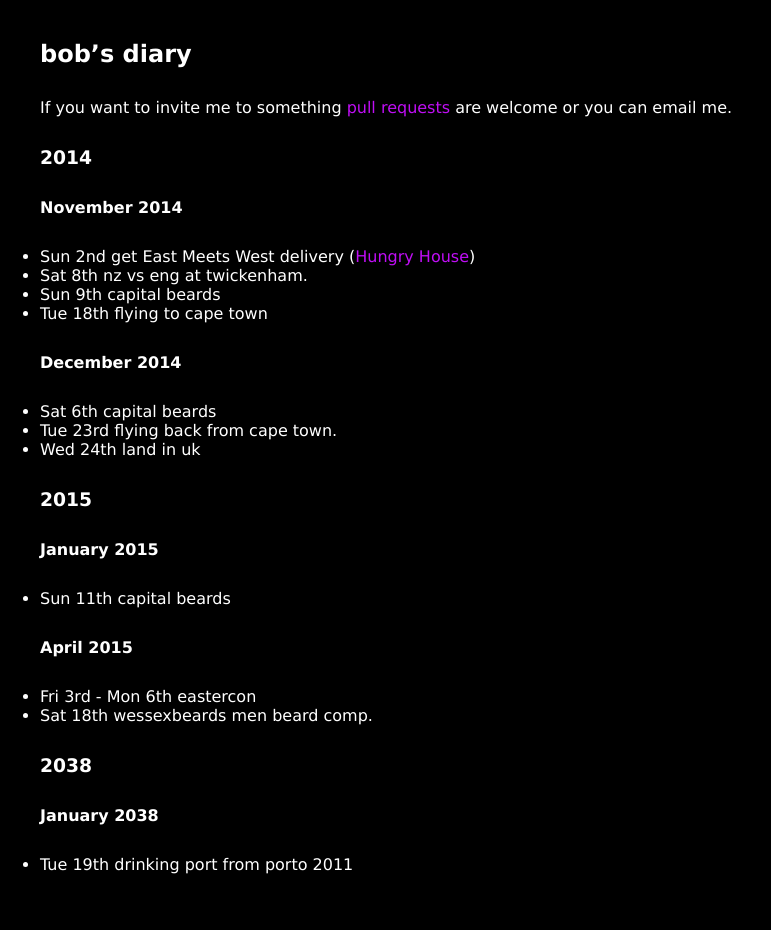
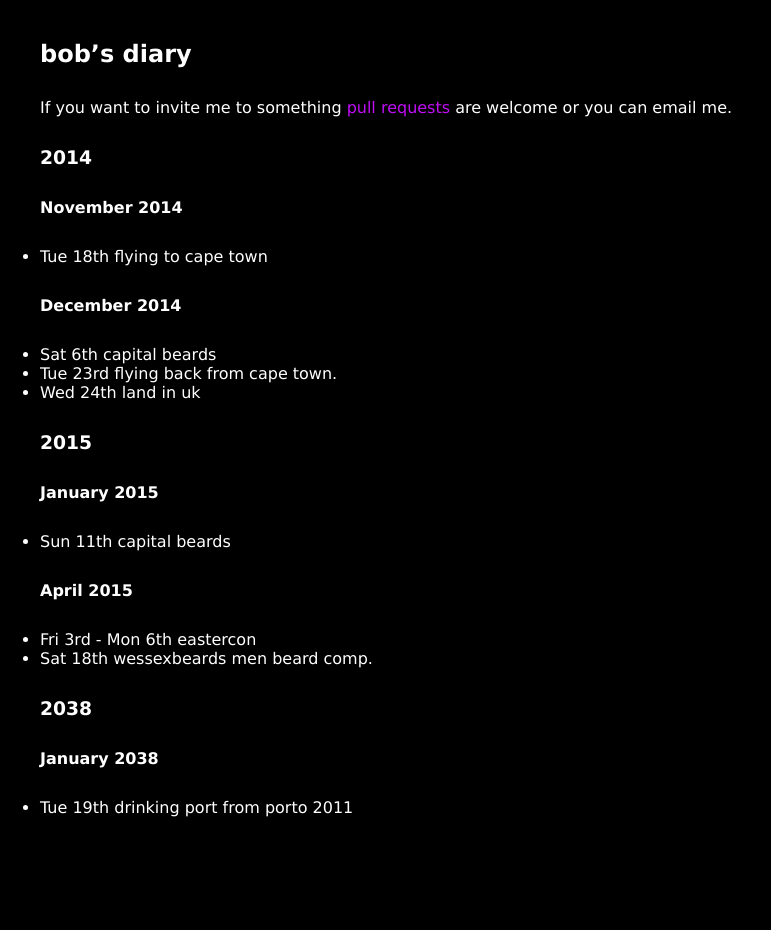
Before and after one commit to rjw1/randomness.org.uk, a Jekyll site: the page built from diary/index.md, in a window 1280 px wide. Shown: the whole page, without its empty margins (0-771 px from the left). Built offline with Jekyll 4.4.1, drawn with Linux system fonts in a browser that asks for light colours; Markdown is read by kramdown in place of the engine named in the settings.

Commit message:
things happened in november

```diff
--- a/diary/index.md
+++ b/diary/index.md
@@ -11,9 +11,6 @@ are welcome or you can email me.
 
 #### November 2014 ####
 
-* Sun 2nd get East Meets West delivery ([Hungry House](http://hungryhouse.co.uk/east-meets-west-croydon))
-* Sat 8th nz vs eng at twickenham.
-* Sun 9th capital beards
 * Tue 18th flying to cape town
 
 #### December 2014 ####
```
